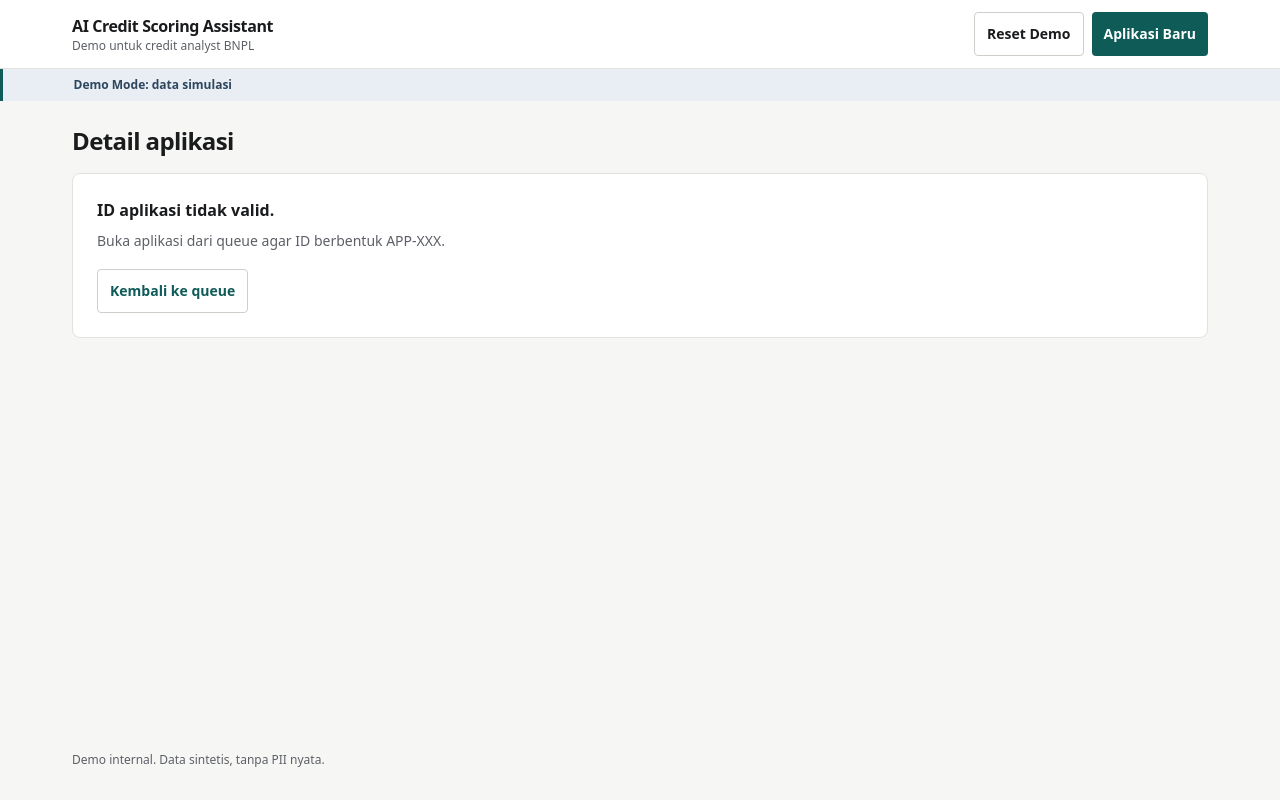
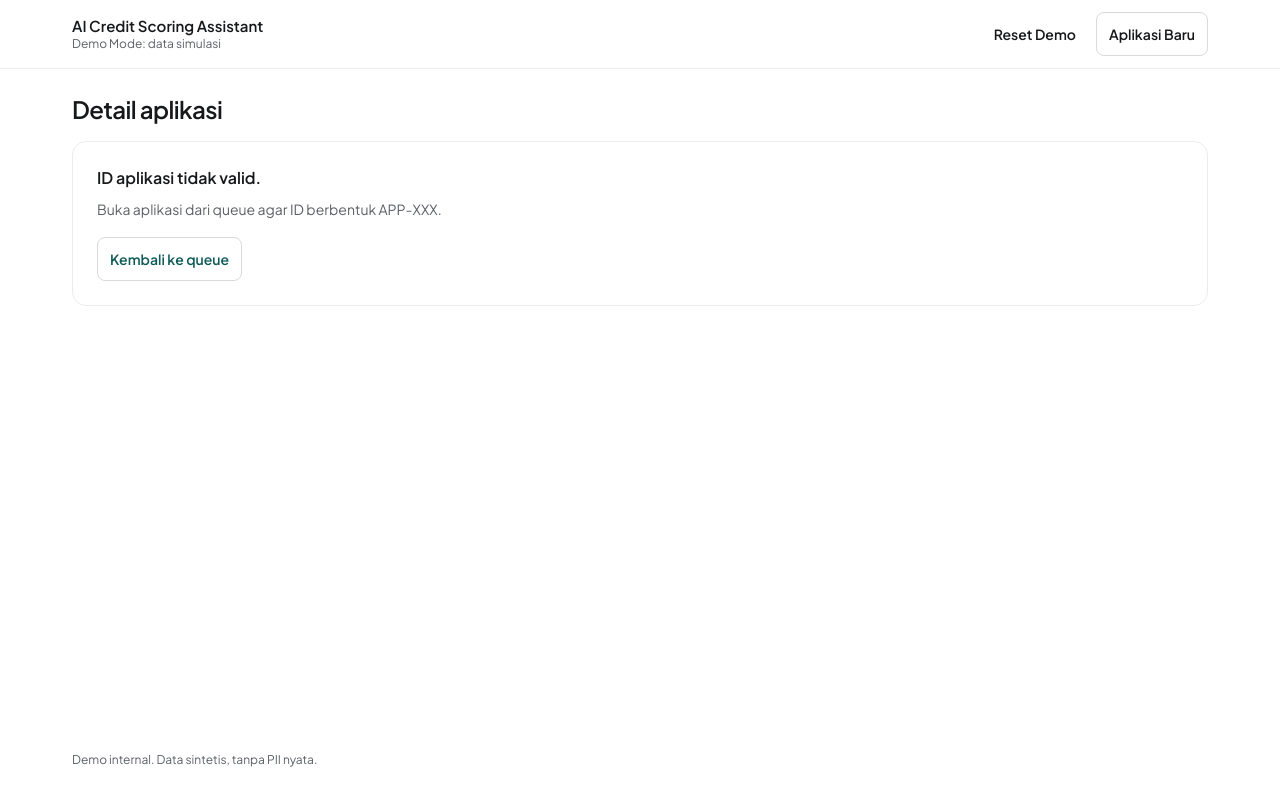
Before and after one commit to hartono0297/credit-score, a Next.js app in the folder 02_source/: page /application in a window 1280 px wide. Built offline with nearby package versions, Linux system fonts and the light colour scheme.

Commit message:
feat(ui): v2 tokens, local Plus Jakarta Sans, and header demo label

```diff
--- a/02_source/app/globals.css
+++ b/02_source/app/globals.css
@@ -3,13 +3,15 @@
 :root {
   color-scheme: light;
 
-  --bg: #f6f6f4;
+  --bg: #ffffff;
+  --bg-mobile: #f5f5f3;
   --surface: #ffffff;
-  --surface-muted: #efefec;
-  --ink: #1a1b1d;
+  --surface-muted: #f4f4f2;
+  --ink: #17181a;
+  --ink-hover: #2c2e31;
   --muted: #5c6066;
-  --line: #e2e2df;
-  --line-strong: #cfcfc9;
+  --line: #ececea;
+  --line-strong: #d9d9d6;
   --accent: #0e5b58;
   --accent-ink: #ffffff;
   --accent-soft: #e3efed;
@@ -20,8 +22,16 @@
   --grade-d: #b4540a;
   --grade-e: #a12622;
 
+  --band-a: #c8dfcf;
+  --band-b: #d6e3cc;
+  --band-c: #efe3c3;
+  --band-d: #f1dcc8;
+  --band-e: #e9c9c6;
+  --band-idle: #ecebe6;
+
   --ok-bg: #e7f2ea;
   --warn-bg: #fbf1d9;
+  --warn-row: #fdf8ec;
   --warn-ink: #6b4a00;
   --danger-bg: #fbe9e7;
   --danger-ink: #8c1d18;
@@ -31,9 +41,11 @@
 
 @theme inline {
   --color-bg: var(--bg);
+  --color-bg-mobile: var(--bg-mobile);
   --color-surface: var(--surface);
   --color-surface-muted: var(--surface-muted);
   --color-ink: var(--ink);
+  --color-ink-hover: var(--ink-hover);
   --color-muted: var(--muted);
   --color-line: var(--line);
   --color-line-strong: var(--line-strong);
@@ -47,20 +59,26 @@
   --color-grade-d: var(--grade-d);
   --color-grade-e: var(--grade-e);
 
+  --color-band-a: var(--band-a);
+  --color-band-b: var(--band-b);
+  --color-band-c: var(--band-c);
+  --color-band-d: var(--band-d);
+  --color-band-e: var(--band-e);
+  --color-band-idle: var(--band-idle);
+
   --color-ok-bg: var(--ok-bg);
   --color-warn-bg: var(--warn-bg);
+  --color-warn-row: var(--warn-row);
   --color-warn-ink: var(--warn-ink);
   --color-danger-bg: var(--danger-bg);
   --color-danger-ink: var(--danger-ink);
   --color-info-bg: var(--info-bg);
   --color-info-ink: var(--info-ink);
 
-  --radius-control: 4px;
-  --radius-card: 8px;
-  --radius-panel: 12px;
+  --radius-control: 8px;
+  --radius-card: 14px;
 
-  --font-sans: ui-sans-serif, system-ui, -apple-system, "Segoe UI", Roboto, "Helvetica Neue",
-    Arial, sans-serif;
+  --font-sans: var(--font-jakarta), ui-sans-serif, system-ui, "Segoe UI", Roboto, Arial, sans-serif;
 }
 
 @layer base {
@@ -71,10 +89,16 @@
   body {
     background-color: var(--bg);
     color: var(--ink);
-    font-family: ui-sans-serif, system-ui, -apple-system, "Segoe UI", Roboto, "Helvetica Neue",
-      Arial, sans-serif;
+    font-family: var(--font-sans);
     font-variant-numeric: tabular-nums;
     -webkit-font-smoothing: antialiased;
+  }
+
+  @media (max-width: 767px) {
+    html,
+    body {
+      background-color: var(--bg-mobile);
+    }
   }
 
   :where(a[href], button, summary, label[for], select):not(:disabled) {
--- a/02_source/app/layout.tsx
+++ b/02_source/app/layout.tsx
@@ -1,8 +1,15 @@
 import type { Metadata, Viewport } from "next";
+import localFont from "next/font/local";
 import { AppHeader } from "@/components/app-header";
-import { DemoBanner } from "@/components/demo-banner";
 import { PwaRegister } from "@/components/pwa-register";
 import "./globals.css";
+
+const jakarta = localFont({
+  src: "./fonts/PlusJakartaSans-latin.woff2",
+  weight: "400 600",
+  variable: "--font-jakarta",
+  display: "swap",
+});
 
 export const metadata: Metadata = {
   title: "AI Credit Scoring Assistant",
@@ -13,13 +20,13 @@ export const metadata: Metadata = {
 export const viewport: Viewport = {
   width: "device-width",
   initialScale: 1,
-  themeColor: "#0e5b58",
+  themeColor: "#ffffff",
 };
 
 export default function RootLayout({ children }: LayoutProps<"/">) {
   return (
-    <html lang="id" className="h-full">
-      <body className="flex min-h-full flex-col bg-bg text-ink">
+    <html lang="id" className={`${jakarta.variable} h-full`}>
+      <body className="flex min-h-full flex-col text-ink">
         <a
           href="#main"
           className="sr-only focus:not-sr-only focus:absolute focus:left-4 focus:top-4 focus:z-50 focus:rounded-control focus:bg-surface focus:px-3 focus:py-2 focus:text-sm focus:font-semibold focus:text-accent"
@@ -27,7 +34,6 @@ export default function RootLayout({ children }: LayoutProps<"/">) {
           Langsung ke konten
         </a>
         <AppHeader />
-        <DemoBanner />
         <main id="main" className="mx-auto w-full max-w-[1200px] flex-1 px-4 py-6 lg:px-8">
           {children}
         </main>
--- a/02_source/components/app-header.tsx
+++ b/02_source/components/app-header.tsx
@@ -1,12 +1,13 @@
 "use client";
 
 import Link from "next/link";
-import { useRouter } from "next/navigation";
+import { usePathname, useRouter } from "next/navigation";
 import { useId, useState } from "react";
 import { resetDemo } from "@/lib/api-client";
 
 export function AppHeader() {
   const router = useRouter();
+  const isQueue = usePathname() === "/";
   const [confirming, setConfirming] = useState(false);
   const [resetting, setResetting] = useState(false);
   const [error, setError] = useState<string | null>(null);
@@ -29,12 +30,14 @@ export function AppHeader() {
   return (
     <header className="border-b border-line bg-surface">
       <div className="mx-auto flex max-w-[1200px] flex-wrap items-center justify-between gap-3 px-4 py-3 lg:px-8">
-        <Link href="/" className="min-w-0">
-          <span className="block text-base font-semibold tracking-tight text-ink">
+        <div className="min-w-0">
+          <Link href="/" className="block text-[15px] font-semibold leading-snug text-ink">
             AI Credit Scoring Assistant
-          </span>
-          <span className="block text-xs text-muted">Demo untuk credit analyst BNPL</span>
-        </Link>
+          </Link>
+          <p role="note" className="text-xs text-muted">
+            Demo Mode: data simulasi
+          </p>
+        </div>
 
         <nav aria-label="Aksi utama" className="flex flex-wrap items-center gap-2">
           <button
@@ -45,13 +48,18 @@ export function AppHeader() {
             }}
             aria-expanded={confirming}
             aria-controls={panelId}
-            className="inline-flex min-h-11 items-center rounded-control border border-line-strong bg-surface px-3 text-sm font-semibold text-ink hover:bg-surface-muted"
+            className="inline-flex min-h-11 items-center rounded-control px-3 text-sm font-semibold text-ink hover:bg-surface-muted"
           >
             Reset Demo
           </button>
           <Link
             href="/new"
-            className="inline-flex min-h-11 items-center rounded-control bg-accent px-3 text-sm font-semibold text-accent-ink hover:bg-accent/90"
+            data-variant={isQueue ? "primary" : "secondary"}
+            className={
+              isQueue
+                ? "inline-flex min-h-11 items-center rounded-control bg-ink px-3 text-sm font-semibold text-white hover:bg-ink-hover"
+                : "inline-flex min-h-11 items-center rounded-control border border-line-strong bg-surface px-3 text-sm font-semibold text-ink hover:bg-surface-muted"
+            }
           >
             Aplikasi Baru
           </Link>
--- a/02_source/components/demo-banner.tsx
+++ /dev/null
@@ -1,9 +0,0 @@
-export function DemoBanner() {
-  return (
-    <div role="note" className="border-l-[3px] border-accent bg-info-bg">
-      <p className="mx-auto max-w-[1200px] px-4 py-2 text-xs font-semibold text-info-ink lg:px-8">
-        Demo Mode: data simulasi
-      </p>
-    </div>
-  );
-}
```
Also changed, not shown: 1 other file (tests, documents, lock files or other folders).
